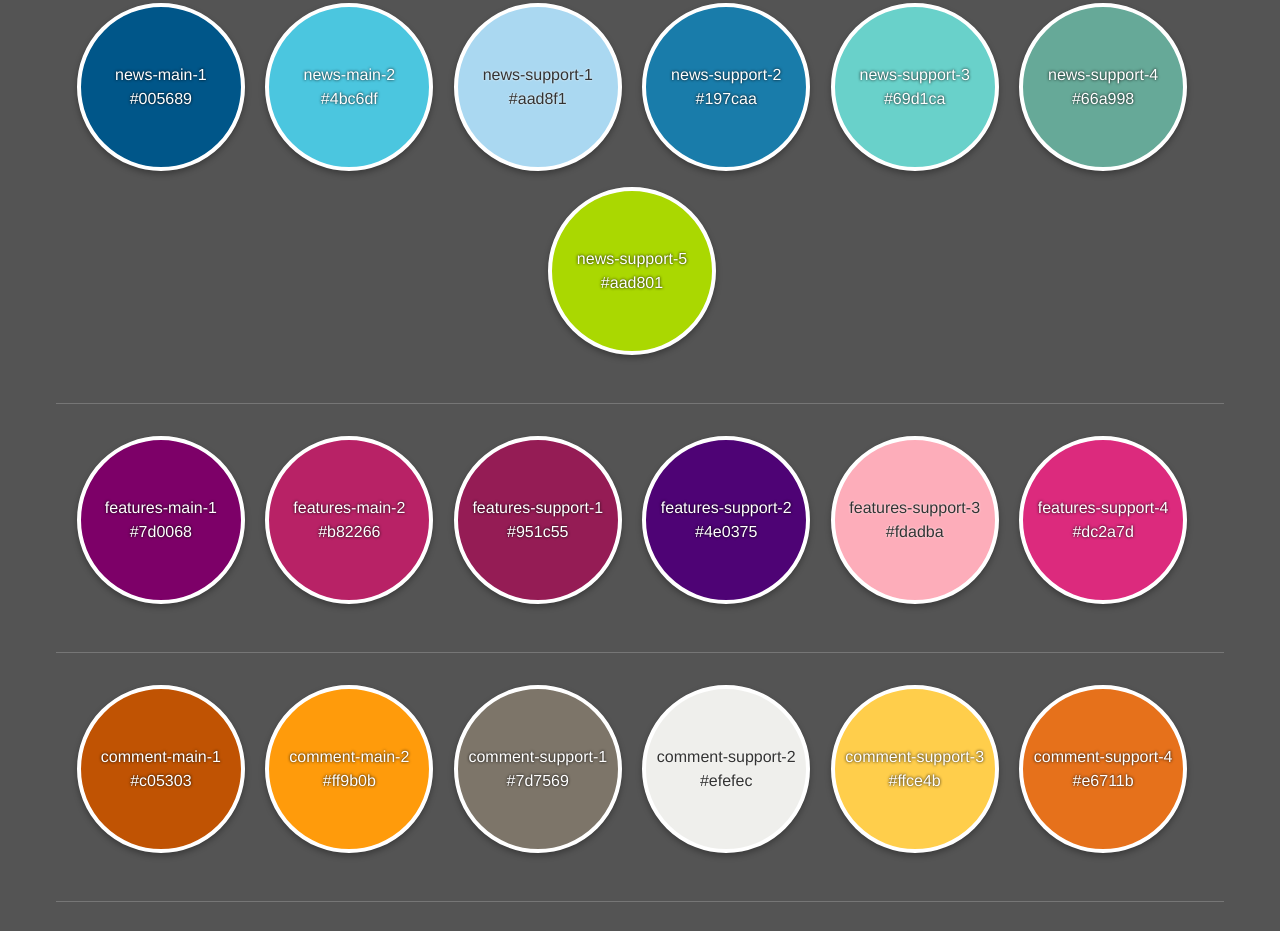
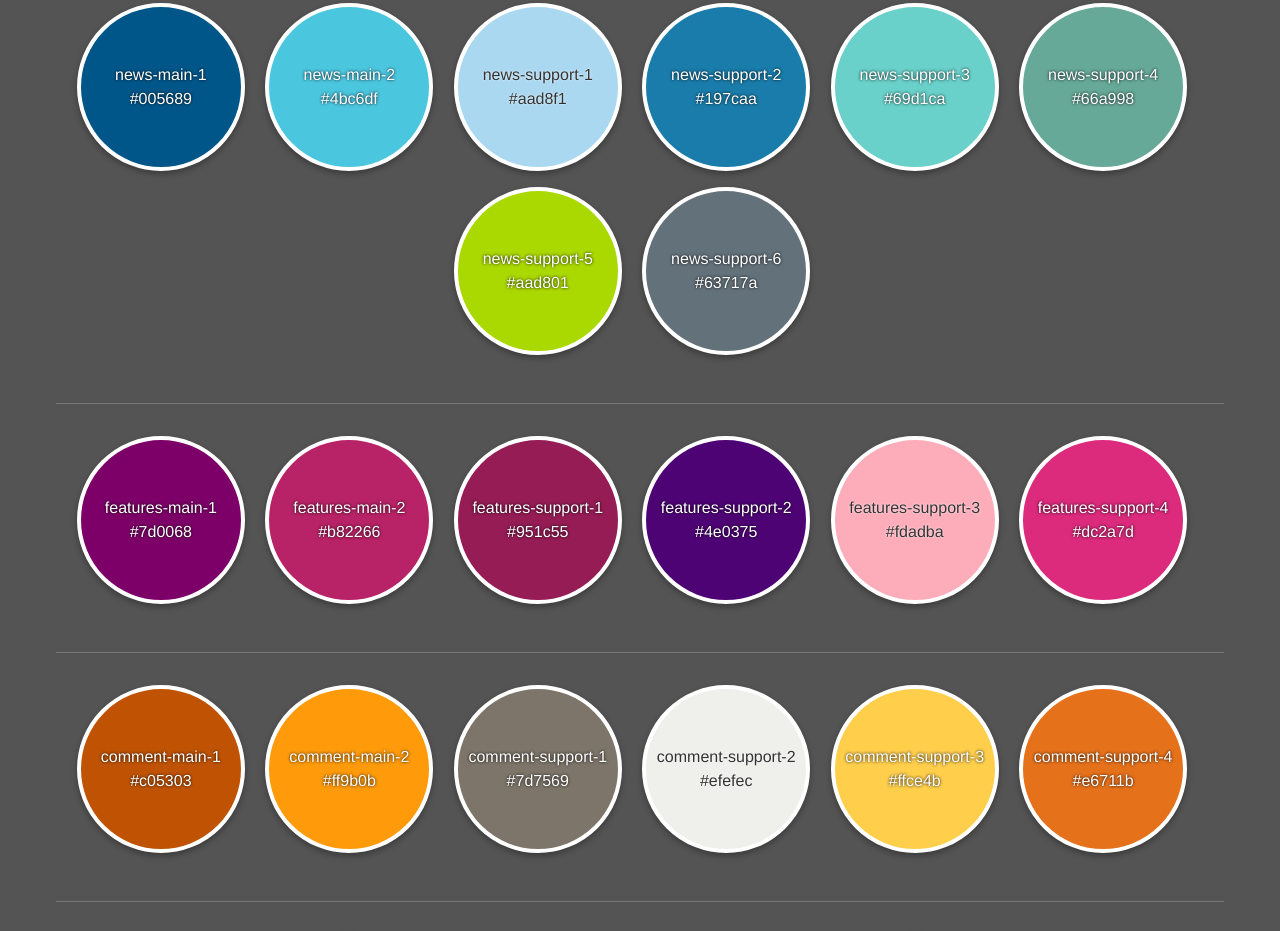
Before and after one commit to guardian/pasteup-palette, a plain HTML site: page demo/index.html in a window 1280 px wide. Shown: the part 1169-2100 px from the top of the page. Drawn offline with Linux system fonts and the light colour scheme.

Commit message:
Releasing docs and demo to http://guardian.github.io/pasteup-palette/

```diff
--- a/demo/demo.css
+++ b/demo/demo.css
@@ -141,6 +141,10 @@ a {
 
 .b-news-support-5 {
   background-color: #aad801;
+}
+
+.b-news-support-6 {
+  background-color: #63717a;
 }
 
 .b-features-main-1 {
@@ -449,6 +453,16 @@ a {
   content: "news-support-5";
 }
 
+.b-news-support-6 {
+  text-shadow: 0 0 3px #000000;
+  font-weight: 200;
+  color: #ffffff;
+}
+.b-news-support-6:before {
+  visibility: hidden;
+  content: "news-support-6";
+}
+
 .b-features-main-1 {
   text-shadow: 0 0 3px #000000;
   font-weight: 200;
--- a/demo/index.html
+++ b/demo/index.html
@@ -37,6 +37,7 @@
     <div class="b-news-support-3"></div>
     <div class="b-news-support-4"></div>
     <div class="b-news-support-5"></div>
+    <div class="b-news-support-6"></div>
 
     <div class="clear"></div>
 
```
Also changed, not shown: docs/index.html (+1 -0 lines), docs/assets/css/main.css.
